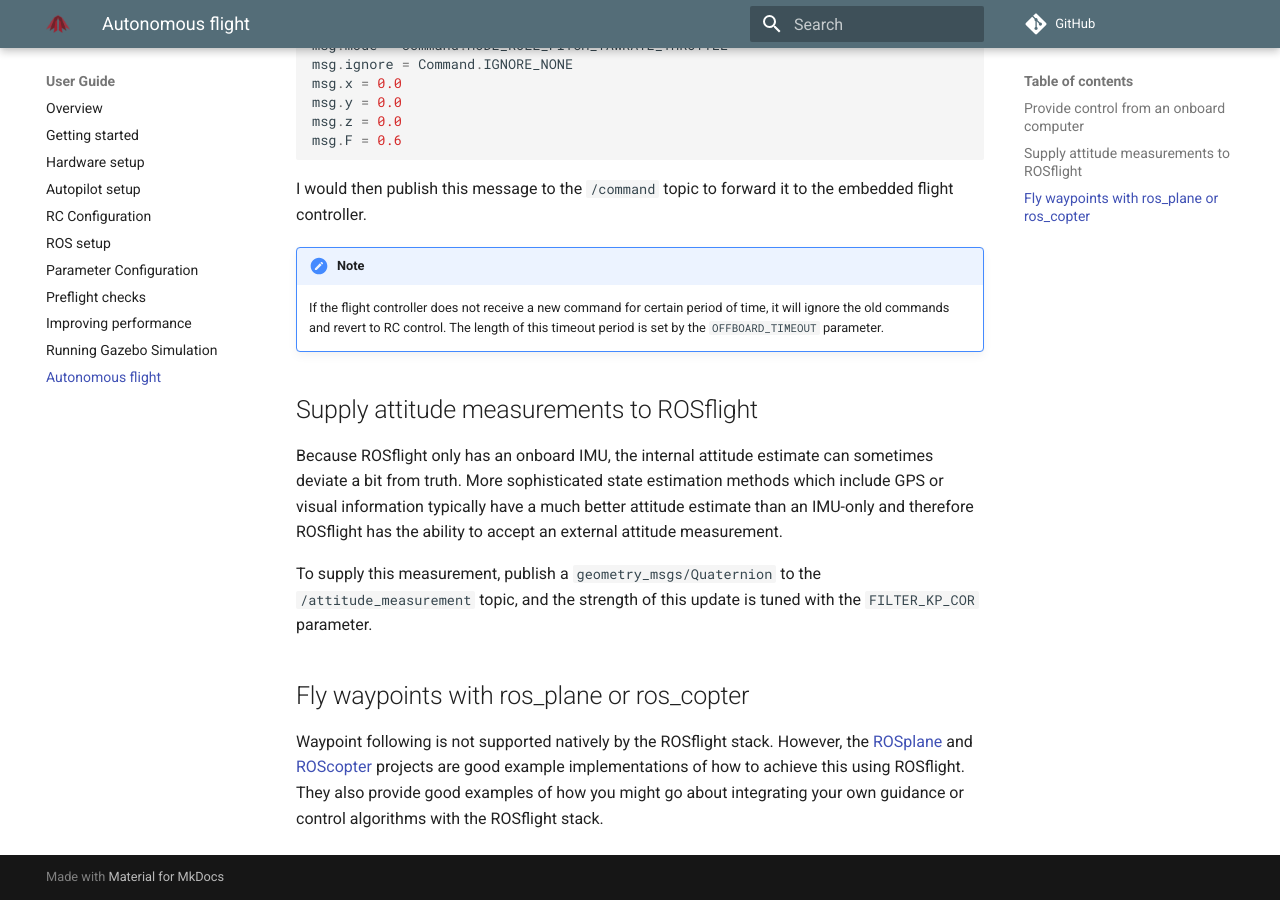
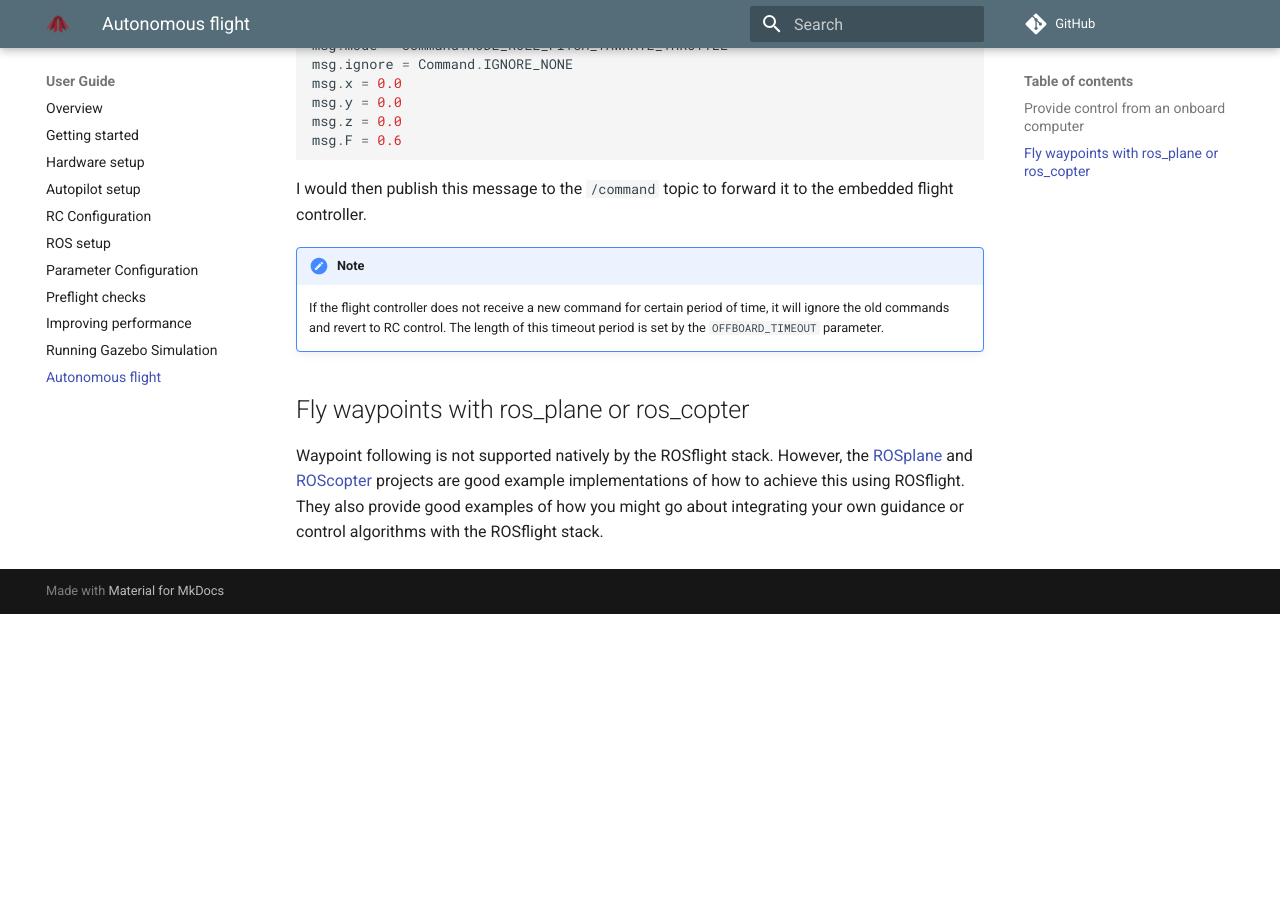
Before and after one commit to rosflight/rosflight_firmware, an MkDocs documentation site: the page built from docs/user-guide/autonomous-flight.md, in a window 1280 px wide and 900 px high, scrolled down 2195 px. Built offline with MkDocs 1.6.1 and Material for MkDocs 9.7.7, drawn with Linux system fonts in a browser that asks for light colours; comment, search, counter and statistics services are not loaded; old or Windows-style settings are respelled for this version of MkDocs; after the commit the page ends 2809 px from its top, so only the background shows below that.

Commit message:
Cleaned up attitude correction documentation

```diff
--- a/docs/user-guide/autonomous-flight.md
+++ b/docs/user-guide/autonomous-flight.md
@@ -76,13 +76,6 @@
 !!! note
     If the flight controller does not receive a new command for certain period of time, it will ignore the old commands and revert to RC control. The length of this timeout period is set by the `OFFBOARD_TIMEOUT` parameter.
 
-## Supply attitude measurements to ROSflight
-
-Because ROSflight only has an onboard IMU, the internal attitude estimate can sometimes deviate a bit from truth.  More sophisticated state estimation methods which include GPS or visual information typically have a much better attitude estimate than an IMU-only and therefore ROSflight has the ability to accept an external attitude measurement.
-
-To supply this measurement, publish a `geometry_msgs/Quaternion` to the `/attitude_measurement` topic, and the strength of this update is tuned with the
-`FILTER_KP_COR` parameter.
-
 ## Fly waypoints with ros_plane or ros_copter
 
 Waypoint following is not supported natively by the ROSflight stack. However, the [ROSplane](https://github.com/byu-magicc/ros_plane) and [ROScopter](https://github.com/byu-magicc/ros_copter) projects are good example implementations of how to achieve this using ROSflight. They also provide good examples of how you might go about integrating your own guidance or control algorithms with the ROSflight stack.
```
Also changed, not shown: docs/user-guide/performance.md (+6 -0 lines).
